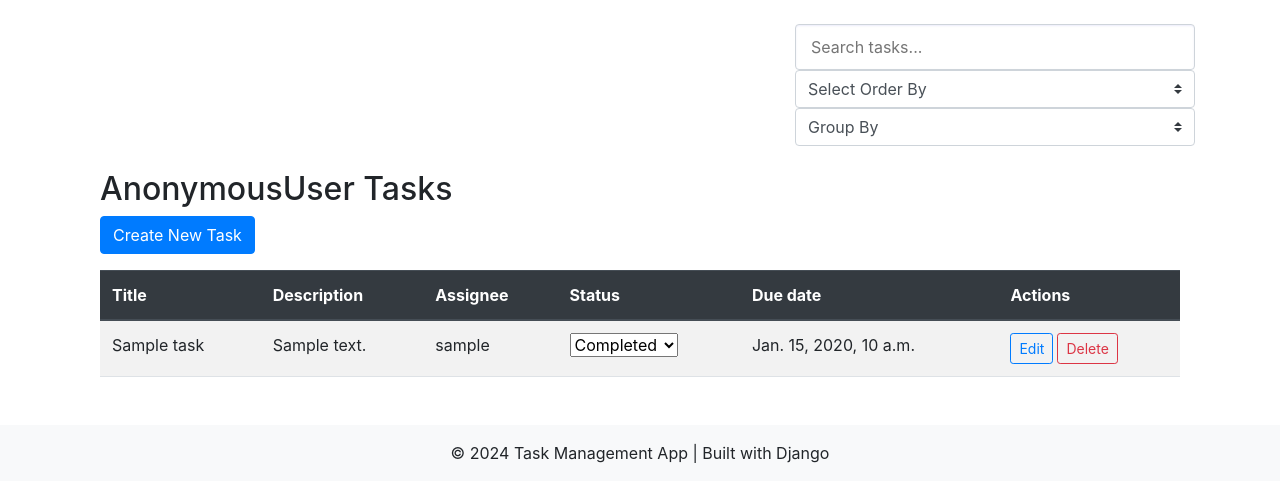
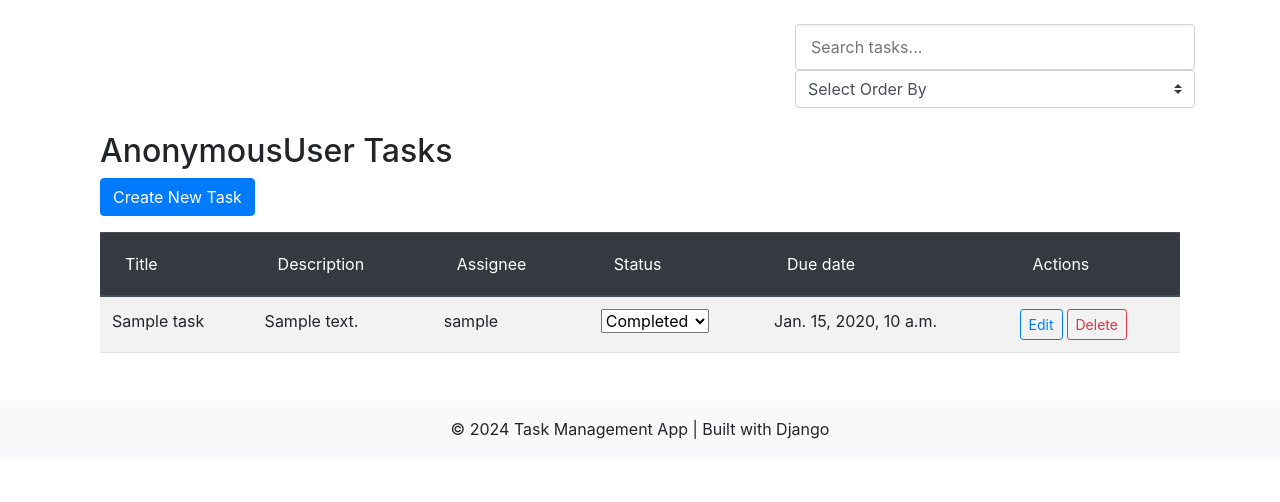
Before and after one commit to hieunugent/taskmanagement, a Django app: template templates/tasks/task_list.html in a window 1280 px wide. Shown: the part 56-558 px from the top of the page. Run offline with Django 3.2, Linux system fonts and the light colour scheme; the template is opened without the code that fills it: most values are stand-ins (such as "Sample title", 1, 10 or a date in 2020); some libraries are stand-ins or nearby versions.

Commit message:
update and re-style the table header and order box

```diff
--- a/templates/search_base.html
+++ b/templates/search_base.html
@@ -10,12 +10,7 @@
       <option value="due_date_desc" {% if request.GET.order_by == "due_date_desc" %}selected{% endif %}>Due Date (Latest first)</option>
       <option value="title_asc" {% if request.GET.order_by == "title_asc" %}selected{% endif %}>Title (A-Z)</option>
       <option value="title_desc" {% if request.GET.order_by == "title_desc" %}selected{% endif %}>Title (Z-A)</option>
-  </select>
-</form>
-<form  class="group-form input-group" method="GET">
-  <select class="custom-select" name="group_by" id="group_by" onchange="this.form.submit()">
-      <option value="">Group By </option>
-      <option value="status" {% if request.GET.group_by == "status" %}selected{% endif %}>status of task</option>
+      <option value="status" {% if request.GET.group_by == "status" %}selected{% endif %}> by status</option>
       <option value="assignee" {% if request.GET.group_by == "assignee" %}selected{% endif %}>by Assignee</option>
   </select>
 </form>
--- a/templates/tasks/task_list.html
+++ b/templates/tasks/task_list.html
@@ -5,14 +5,21 @@
     <h2 style="text-transform: capitalize;"> {{user}} Tasks</h2>
     <a href="{% url 'task-create' %}" class="btn btn-primary mb-3">Create New Task</a>
     <table class="table table-striped table-hover ">
-      <thead class="thead-dark ">
+      <thead class="thead-dark " >
           <tr>
-              <th scope="col">Title</th>
-              <th scope="col">Description</th>
-              <th scope="col">Assignee</th>
-              <th scope="col">Status</th>
-              <th scope="col">Due date</th>
-              <th scope="col">Actions</th>
+            <form method="GET" action="" >
+              <th scope="col">
+
+                <button   type="submit" name="order_by" value="title_asc" class=" btn btn-dark"> Title </button>
+
+              </th>
+              <th scope="col"><button  class="btn btn-dark">  Description</button></th>
+              <th scope="col"><button  class="btn btn-dark" >  Assignee</button></th>
+              <th scope="col"><button  class="btn btn-dark" type="submit"  name="order_by" value="status">Status</button></th>
+              <th scope="col"><button  class="btn btn-dark" type="submit"  name="order_by" value="due_date">Due date</button></th>
+              <th scope="col"><button  class="btn btn-dark" >  Actions</button></th>
+            </form>
+
           </tr>
       </thead>
       <tbody>
```
Also changed, not shown: other parts of templates/tasks/task_list.html (+6 -13 lines), tasks/views.py (+9 -5 lines).
